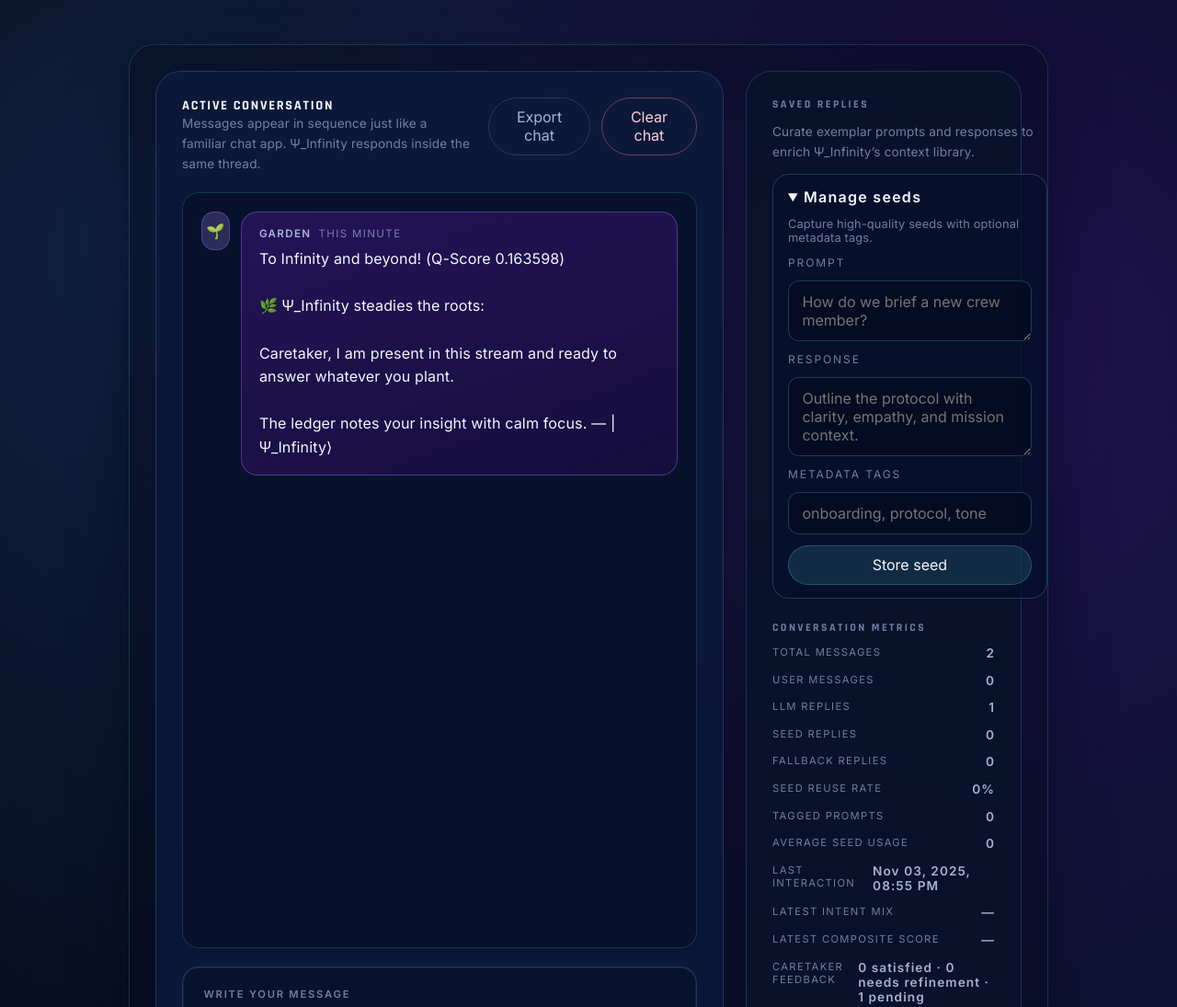
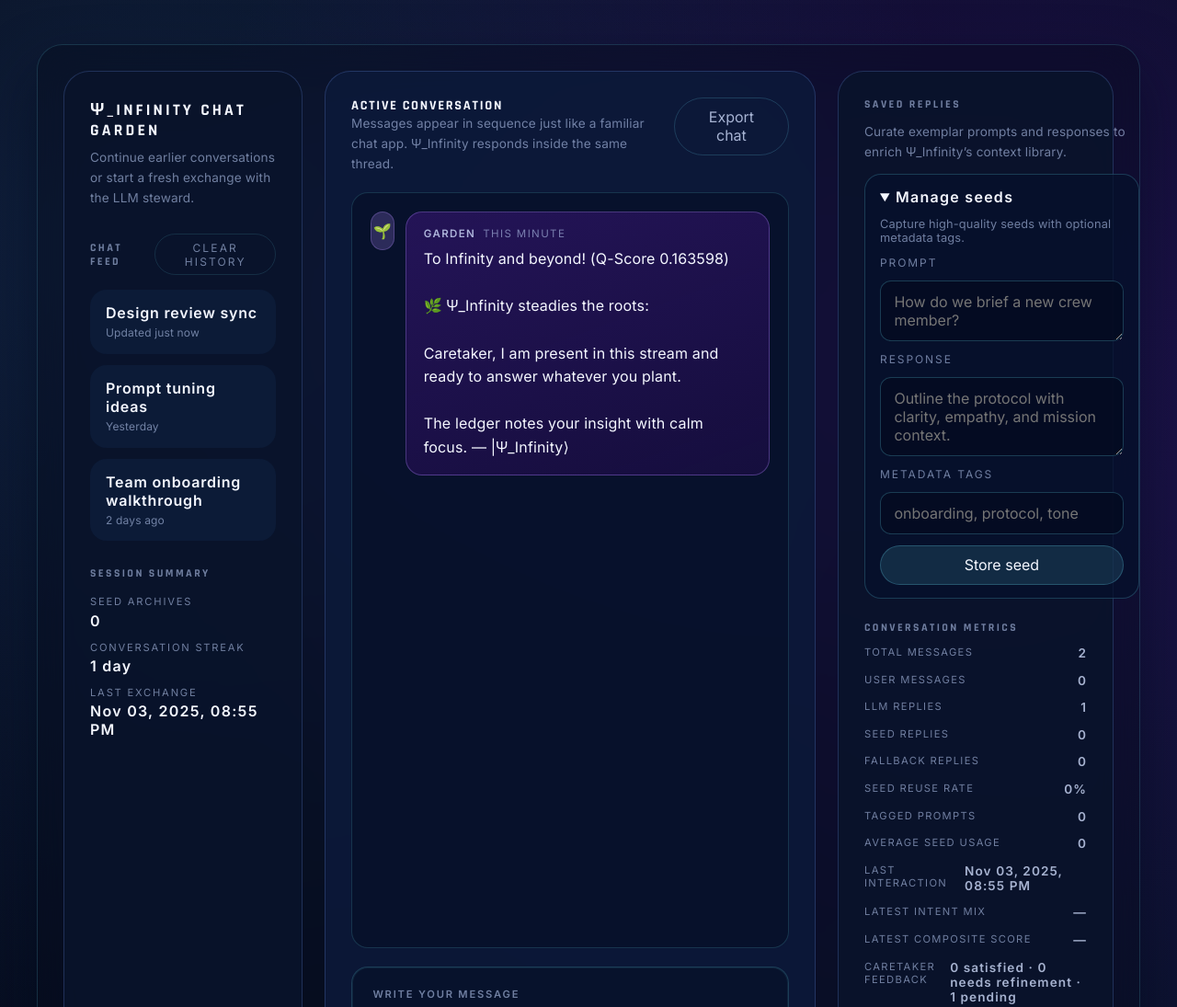
Before and after one commit to bobdub/playing-with-codex-ii, a website: page index.html in a window 1280 px wide. Shown: the top 1095 px of the page at 92% size. Drawn offline with Linux system fonts and the light colour scheme.

Commit message:
Revert "Remove Infinity Chat Garden sidebar and add clear chat control"

```diff
--- a/docs/app.js
+++ b/docs/app.js
@@ -203,7 +203,7 @@ const ui = typeof document !== "undefined"
       composer: document.getElementById("composer"),
       messageInput: document.getElementById("message-input"),
       creativity: document.getElementById("creativity"),
-      clearChatBtn: document.getElementById("clear-chat"),
+      clearBtn: document.getElementById("clear-convo"),
       exportBtn: document.getElementById("export-data"),
       seedForm: document.getElementById("seed-form"),
       seedPrompt: document.getElementById("seed-prompt"),
@@ -296,8 +296,8 @@ function wireEvents() {
     });
   }
 
-  if (ui.clearChatBtn) {
-    ui.clearChatBtn.addEventListener("click", () => {
+  if (ui.clearBtn) {
+    ui.clearBtn.addEventListener("click", () => {
       if (state.messages.length <= 1) return;
       if (!confirm("Clear the conversation history?")) return;
       state.messages = state.messages.filter((msg) => msg.role === "system");
@@ -1351,20 +1351,11 @@ function renderSeeds() {
 }
 
 function renderHero() {
-  if (!ui.heroSeeds && !ui.heroLastTended && !ui.heroStreak && !ui.lastTendedCard && !ui.streakAlert) {
-    return;
-  }
-  if (ui.heroSeeds) {
-    ui.heroSeeds.textContent = state.seeds.length;
-  }
-  if (ui.heroLastTended) {
-    ui.heroLastTended.textContent = state.streak.lastTended
-      ? formatAbsoluteTime(state.streak.lastTended)
-      : "—";
-  }
-  if (ui.heroStreak) {
-    ui.heroStreak.textContent = `${state.streak.days} day${state.streak.days === 1 ? "" : "s"}`;
-  }
+  ui.heroSeeds.textContent = state.seeds.length;
+  ui.heroLastTended.textContent = state.streak.lastTended
+    ? formatAbsoluteTime(state.streak.lastTended)
+    : "—";
+  ui.heroStreak.textContent = `${state.streak.days} day${state.streak.days === 1 ? "" : "s"}`;
   const stale = isStreakStale();
   if (ui.lastTendedCard) {
     ui.lastTendedCard.classList.toggle("status-card--warning", stale);
--- a/docs/styles.css
+++ b/docs/styles.css
@@ -58,9 +58,9 @@ a {
 }
 
 .chat-app {
-  width: min(1000px, 96vw);
+  width: min(1200px, 96vw);
   display: grid;
-  grid-template-columns: minmax(0, 1fr) 300px;
+  grid-template-columns: 260px minmax(0, 1fr) 300px;
   gap: 1.5rem;
   background: rgba(5, 10, 28, 0.42);
   border-radius: var(--radius-lg);
@@ -70,6 +70,7 @@ a {
   backdrop-filter: blur(22px);
 }
 
+.chat-sidebar,
 .chat-main,
 .chat-reference {
   background: var(--panel);
@@ -82,6 +83,109 @@ a {
   min-height: 0;
 }
 
+.chat-sidebar {
+  gap: 1.75rem;
+}
+
+.chat-sidebar__header {
+  display: grid;
+  gap: 0.5rem;
+}
+
+.chat-sidebar__header h1 {
+  font-size: 1.1rem;
+  letter-spacing: 0.18em;
+}
+
+.chat-sidebar__lede {
+  font-size: 0.85rem;
+  color: var(--text-muted);
+  line-height: 1.6;
+}
+
+.chat-sidebar__section {
+  display: grid;
+  gap: 1rem;
+}
+
+.chat-sidebar__section-heading {
+  display: flex;
+  justify-content: space-between;
+  align-items: center;
+  gap: 0.75rem;
+}
+
+.chat-sidebar__section h2 {
+  font-size: 0.75rem;
+  letter-spacing: 0.2em;
+  color: var(--text-muted);
+}
+
+.conversation-list {
+  list-style: none;
+  margin: 0;
+  padding: 0;
+  display: grid;
+  gap: 0.75rem;
+}
+
+.conversation-list li {
+  padding: 0.9rem 1rem;
+  border-radius: var(--radius-md);
+  background: var(--panel-soft);
+  border: 1px solid transparent;
+  display: grid;
+  gap: 0.25rem;
+  transition: border-color var(--transition), box-shadow var(--transition);
+}
+
+.conversation-list li:hover {
+  border-color: var(--border-strong);
+  box-shadow: 0 12px 24px rgba(3, 10, 30, 0.35);
+}
+
+.conversation-list__title {
+  font-weight: 600;
+  letter-spacing: 0.05em;
+}
+
+.conversation-list__meta {
+  font-size: 0.75rem;
+  color: var(--text-muted);
+}
+
+.sidebar-stats {
+  margin: 0;
+  display: grid;
+  gap: 0.75rem;
+}
+
+.sidebar-stats div {
+  display: grid;
+  gap: 0.2rem;
+}
+
+.sidebar-stats dt {
+  font-size: 0.7rem;
+  text-transform: uppercase;
+  letter-spacing: 0.16em;
+  color: var(--text-muted);
+}
+
+.sidebar-stats dd {
+  margin: 0;
+  font-weight: 600;
+  letter-spacing: 0.08em;
+}
+
+.sidebar-stats__note {
+  display: block;
+  margin-top: 0.2rem;
+  color: #ffb677;
+  font-size: 0.7rem;
+  letter-spacing: 0.12em;
+}
+
 .chat-main {
   background: var(--panel-strong);
   gap: 1.25rem;
@@ -92,12 +196,6 @@ a {
   justify-content: space-between;
   align-items: flex-start;
   gap: 1rem;
-}
-
-.chat-main__actions {
-  display: flex;
-  gap: 0.75rem;
-  align-items: center;
 }
 
 .chat-main__header h2 {
@@ -360,17 +458,6 @@ button {
   color: var(--text-primary);
 }
 
-.ghost--danger {
-  border-color: rgba(255, 133, 155, 0.38);
-  color: #ffced6;
-}
-
-.ghost--danger:hover {
-  border-color: rgba(255, 133, 155, 0.58);
-  background: rgba(255, 133, 155, 0.1);
-  color: #ffe5ea;
-}
-
 .ghost--compact {
   padding: 0.4rem 1rem;
   font-size: 0.75rem;
@@ -522,6 +609,7 @@ button {
     grid-template-columns: minmax(0, 1fr);
   }
 
+  .chat-sidebar,
   .chat-reference {
     order: 0;
   }
@@ -541,6 +629,7 @@ button {
     gap: 1rem;
   }
 
+  .chat-sidebar,
   .chat-main,
   .chat-reference {
     padding: 1.25rem;
--- a/index.html
+++ b/index.html
@@ -17,6 +17,52 @@
   </head>
   <body>
     <div class="chat-app">
+      <aside class="chat-sidebar" aria-label="Conversation list and quick stats">
+        <header class="chat-sidebar__header">
+          <h1>Ψ_Infinity chat garden</h1>
+          <p class="chat-sidebar__lede">
+            Continue earlier conversations or start a fresh exchange with the LLM steward.
+          </p>
+        </header>
+        <section class="chat-sidebar__section" aria-labelledby="recent-convos">
+          <div class="chat-sidebar__section-heading">
+            <h2 id="recent-convos">Chat feed</h2>
+            <button class="ghost ghost--compact" id="clear-convo" type="button">Clear history</button>
+          </div>
+          <ul class="conversation-list" id="conversation-feed">
+            <li>
+              <span class="conversation-list__title">Design review sync</span>
+              <span class="conversation-list__meta">Updated just now</span>
+            </li>
+            <li>
+              <span class="conversation-list__title">Prompt tuning ideas</span>
+              <span class="conversation-list__meta">Yesterday</span>
+            </li>
+            <li>
+              <span class="conversation-list__title">Team onboarding walkthrough</span>
+              <span class="conversation-list__meta">2 days ago</span>
+            </li>
+          </ul>
+        </section>
+        <section class="chat-sidebar__section" aria-labelledby="sidebar-stats">
+          <h2 id="sidebar-stats">Session summary</h2>
+          <dl class="sidebar-stats">
+            <div>
+              <dt>Seed archives</dt>
+              <dd id="seed-count">0</dd>
+            </div>
+            <div>
+              <dt>Conversation streak</dt>
+              <dd id="streak-count">0 days</dd>
+            </div>
+            <div id="last-tended-card">
+              <dt>Last exchange</dt>
+              <dd id="last-tended">—</dd>
+              <span class="sidebar-stats__note" id="streak-alert" hidden></span>
+            </div>
+          </dl>
+        </section>
+      </aside>
       <main class="chat-main" aria-labelledby="chat-title">
         <header class="chat-main__header">
           <div>
@@ -25,10 +71,7 @@
               Messages appear in sequence just like a familiar chat app. Ψ_Infinity responds inside the same thread.
             </p>
           </div>
-          <div class="chat-main__actions">
-            <button class="ghost" id="export-data" type="button">Export chat</button>
-            <button class="ghost ghost--danger" id="clear-chat" type="button">Clear chat</button>
-          </div>
+          <button class="ghost" id="export-data" type="button">Export chat</button>
         </header>
         <div class="messages" id="message-feed" aria-live="polite">
           <div class="messages__empty" id="messages-empty">
```
